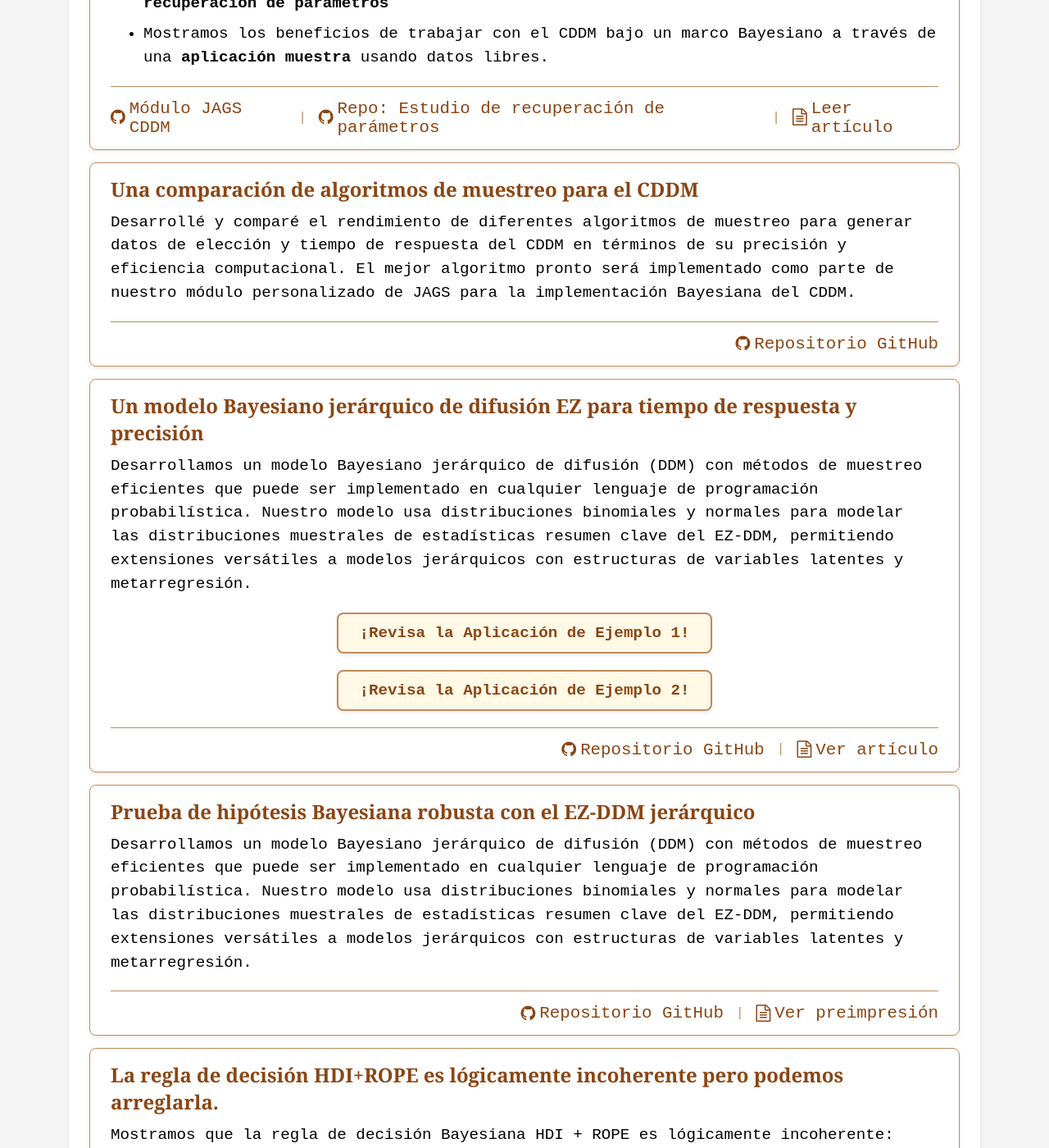
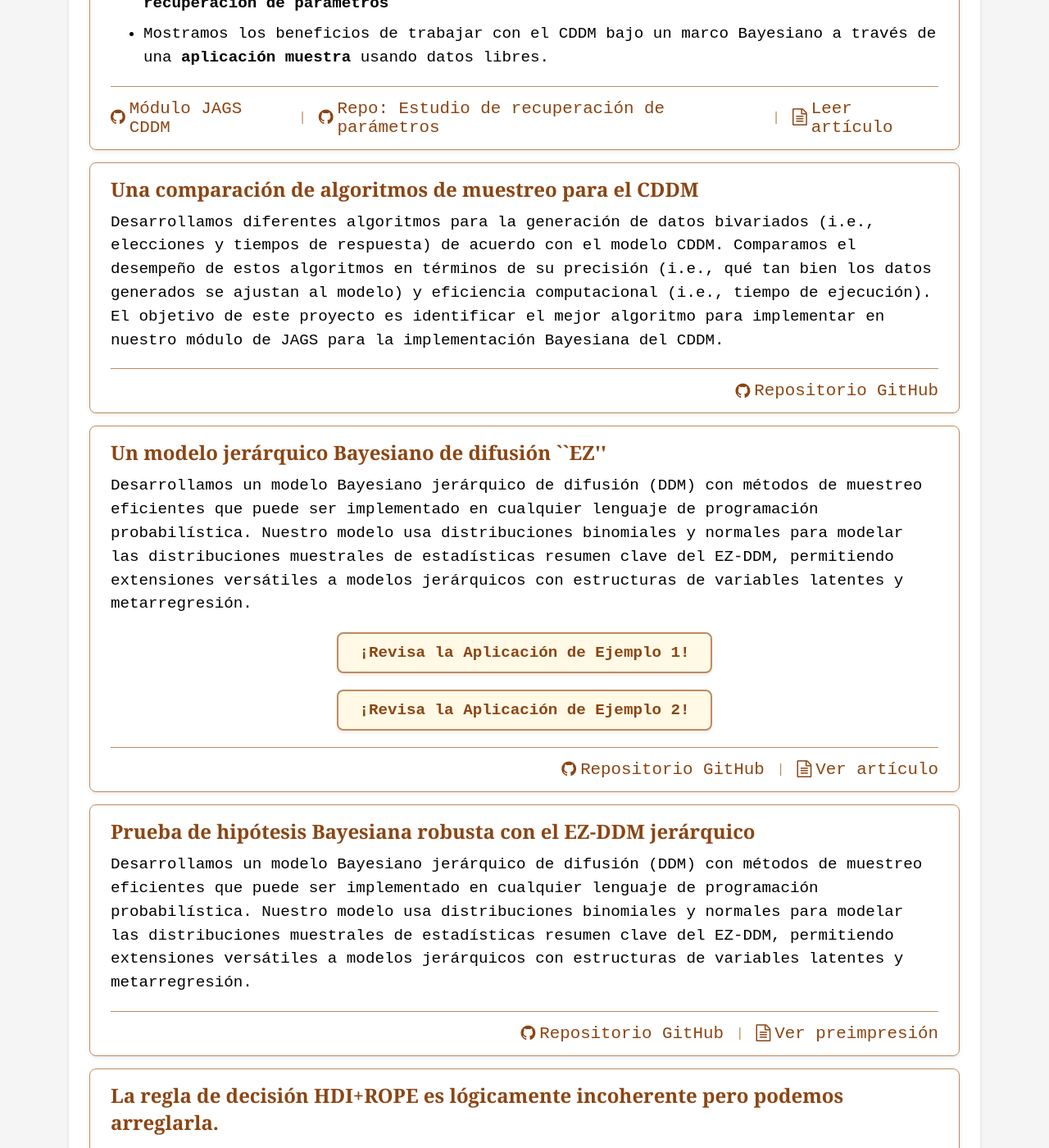
Before and after one commit to Adrifelcha/adrifelcha.github.io, a Jekyll site: the page built from projects_es/index.html, in a window 1280 px wide and 1400 px high, scrolled down 879 px. Shown: the whole window at 82% size. Built offline with Jekyll 4.4.1, drawn with Linux system fonts in a browser that asks for light colours; some web fonts are replaced; some of the changed text lies outside the part shown.

Commit message:
Tropicalizando tradicciones :-)

```diff
--- a/projects_es/index.html
+++ b/projects_es/index.html
@@ -81,7 +81,7 @@ title: Proyectos de Investigación
             <div class="blog-item project-item" data-keywords="cddm software computational">
                 <div class="blog-content">
                     <div class="post-title">Una comparación de algoritmos de muestreo para el CDDM</div>
-                    <div class="project-summary">Desarrollé y comparé el rendimiento de diferentes algoritmos de muestreo para generar datos de elección y tiempo de respuesta del CDDM en términos de su precisión y eficiencia computacional. El mejor algoritmo pronto será implementado como parte de nuestro módulo personalizado de JAGS para la implementación Bayesiana del CDDM.</div>
+                    <div class="project-summary">Desarrollamos diferentes algoritmos para la generación de datos bivariados (i.e., elecciones y tiempos de respuesta) de acuerdo con el modelo CDDM. Comparamos el desempeño de estos algoritmos en términos de su precisión (i.e., qué tan bien los datos generados se ajustan al modelo) y eficiencia computacional (i.e., tiempo de ejecución). El objetivo de este proyecto es identificar el mejor algoritmo para implementar en nuestro módulo de JAGS para la implementación Bayesiana del CDDM.</div>
                     <!-- <div class="project-read-more-container">
                         <a href="/projects/cddm/" class="project-read-more-btn" >¡Leer más!</a>
                     </div> -->
@@ -101,7 +101,7 @@ title: Proyectos de Investigación
 
             <div class="blog-item project-item" data-keywords="ezbhdm psychometrics statistics">
                 <div class="blog-content">
-                    <div class="post-title">Un modelo Bayesiano jerárquico de difusión EZ para tiempo de respuesta y precisión</div>
+                    <div class="post-title">Un modelo jerárquico Bayesiano de difusión ``EZ''</div>
                     <div class="project-summary">Desarrollamos un modelo Bayesiano jerárquico de difusión (DDM) con métodos de muestreo eficientes que puede ser implementado en cualquier lenguaje de programación probabilística. Nuestro modelo usa distribuciones binomiales y normales para modelar las distribuciones muestrales de estadísticas resumen clave del EZ-DDM, permitiendo extensiones versátiles a modelos jerárquicos con estructuras de variables latentes y metarregresión.</div>
                     <!-- "Read more!" button can be removed if not needed -->
                     <div class="project-read-more-container">
@@ -170,8 +170,8 @@ title: Proyectos de Investigación
 
             <div class="blog-item project-item" data-keywords="statistics">
                 <div class="blog-content">
-                    <div class="post-title">Sobre la fusión de Cronbach: Por qué los experimentos pueden no ser adecuados para medir diferencias individuales</div>
-                    <div class="project-summary">Investigamos el llamado de Cronbach de 1956 para fusionar la psicología diferencial y experimental usando experimentos verdaderos para estudiar diferencias individuales. A través de simulación, mostramos que <b>los contrastes definidos experimentalmente son demasiado propensos al ruido</b> para ser útiles a nivel individual, dificultando descubrir incluso estructuras latentes simples. Introducimos una <b>nueva medida de razón señal-ruido</b> de la bondad de la tarea que es invariante entre experimentos. Nuestros hallazgos revelan que las estructuras de clúster o factor latente solo fueron recuperables en los experimentos más grandes (cientos de personas, cientos de ensayos por condición), y solo para las estructuras más simples. Estos resultados sirven como advertencia: aunque la fusión de Cronbach es teóricamente atractiva, enfrenta obstáculos prácticos sustanciales.</div>
+                    <div class="post-title">Los experimentos no permiten medir diferencias individuales (a propósito de la fusión propuesta por Cronbach)</div>
+                    <div class="project-summary">En 1956, Cronbach propuso fusionar la psicología correlacional y experimental para estudiar diferencias individuales mediante el uso de estudios experimentales. En este proyecto, usamos ejercicios de simulación para mostrar que <b>los contrastes definidos experimentalmente son demasiado propensos al ruido</b> para ser útiles a nivel individual, dificultando descubrir incluso estructuras latentes simples. Introducimos una <b>nueva medida de razón señal-ruido</b> de la bondad de la tarea que es invariante entre experimentos. Nuestros hallazgos revelan que las estructuras de clúster o factor latente solo fueron recuperables en los experimentos más grandes (cientos de personas, cientos de ensayos por condición), y solo para las estructuras más simples. Estos resultados sirven como advertencia: aunque la fusión de Cronbach es teóricamente atractiva, enfrenta obstáculos prácticos sustanciales.</div>
                     <!-- "Read more!" button can be removed if not needed -->
                     <!-- <div class="project-read-more-container">
                         <a href="/projects/ezbhdm.html" class="project-read-more-btn">¡Leer más!</a>
```
